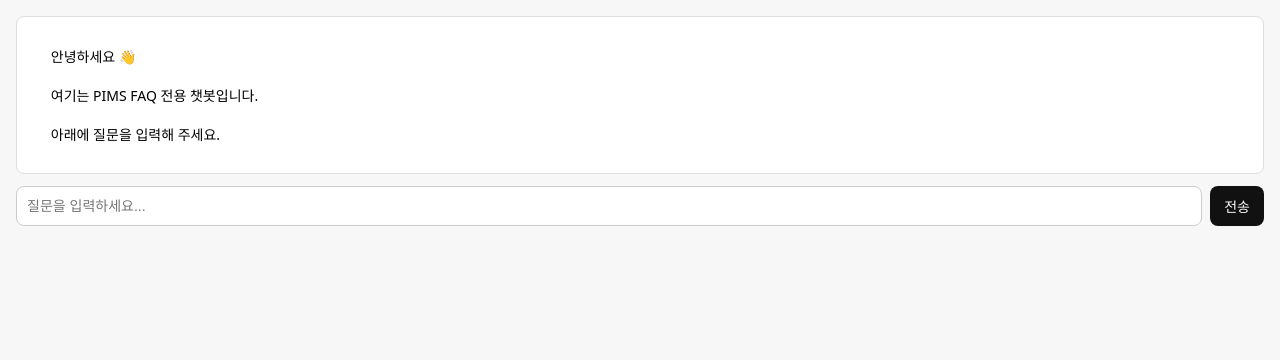
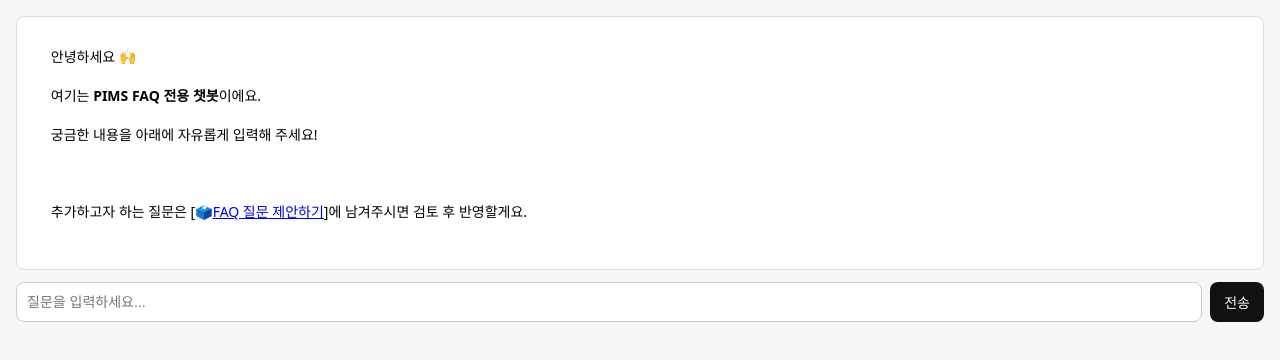
Before and after one commit to paperwithu-source/pims-faq-frontend, a plain HTML site: page index.html in a window 1280 px wide. Drawn offline with Linux system fonts and the light colour scheme.

Commit message:
Update index.html

```diff
--- a/index.html
+++ b/index.html
@@ -60,9 +60,11 @@
 <body>
   <div id="chat">
     <div class="msg bot">
-      안녕하세요 👋<br />
-      여기는 PIMS FAQ 전용 챗봇입니다.<br />
-      아래에 질문을 입력해 주세요.
+      안녕하세요 🙌<br />
+      여기는 <b>PIMS FAQ 전용 챗봇</b>이에요.<br />
+      궁금한 내용을 아래에 자유롭게 입력해 주세요!<br /><br />
+
+      추가하고자 하는 질문은 [🗳️<a href=\"https://www.notion.so/jinhakapply/2a81d538efb580a589b2f00f578d7c57?v=2a81d538efb58095a514000cfc215e5b&source=copy_link">FAQ 질문 제안하기</a>]에 남겨주시면 검토 후 반영할게요.<br />
     </div>
   </div>
 
```
